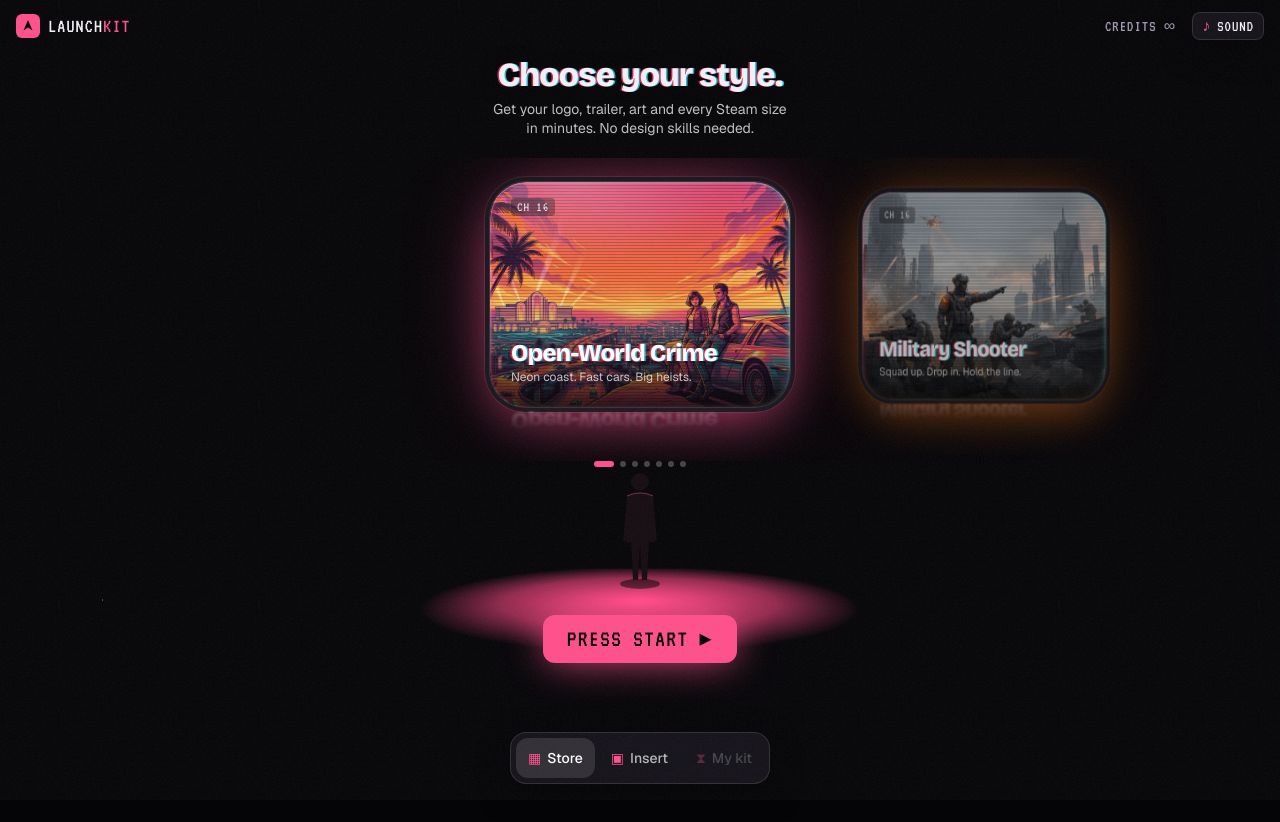
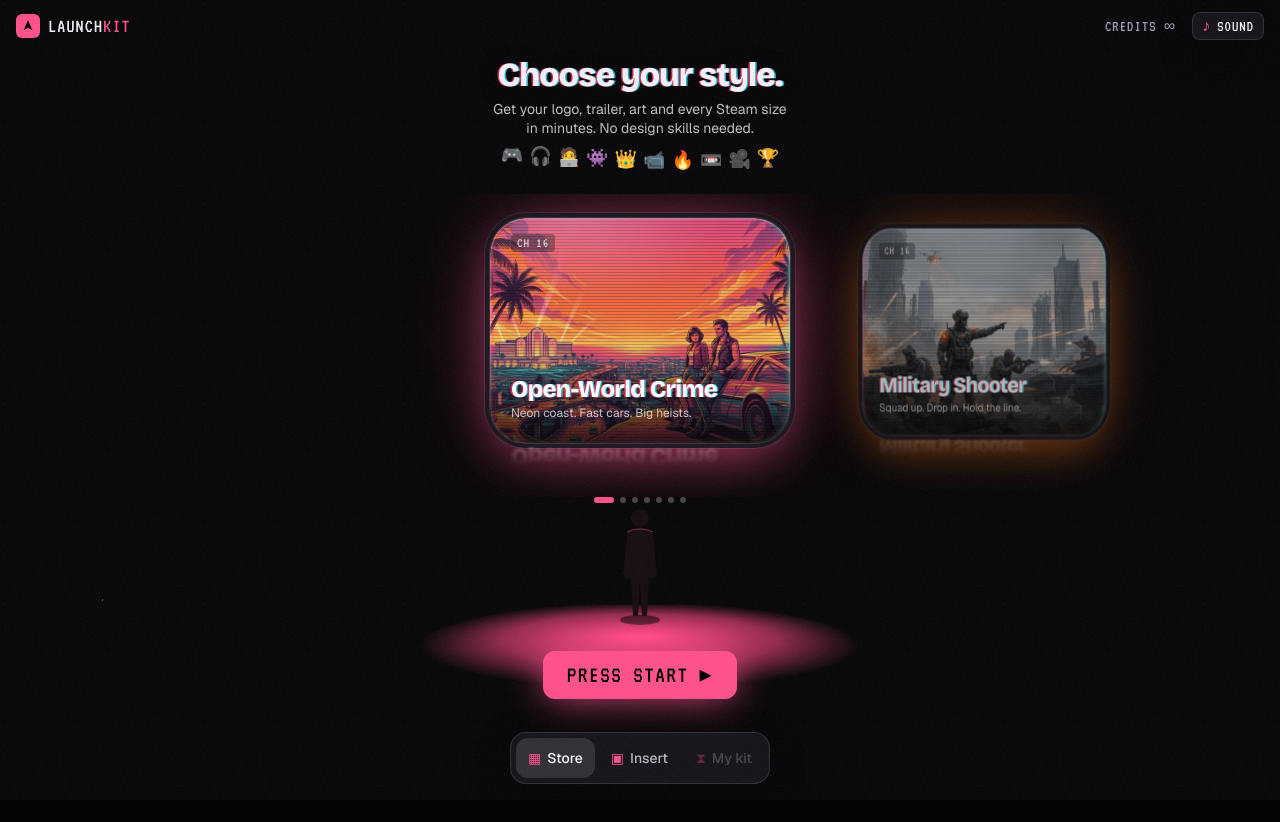
Before and after one commit to meshi6/game-launch-kit-powered-by-comfy, a Next.js app: page / in a window 1280 px wide. Shown: the top 822 px of the page. Built offline with nearby package versions, Linux system fonts and the light colour scheme.

Commit message:
Hero: floating gaming and video emoji row
Co-Authored-By: Claude Opus 5.5 <noreply@anthropic.com>

```diff
--- a/src/app/page.tsx
+++ b/src/app/page.tsx
@@ -249,6 +249,13 @@ function StoreFloor({ genre, onPick, onStart }: { genre: Genre; onPick: (g: Genr
         <h1 className="chroma font-display text-[2.1rem] leading-[0.95] font-extrabold tracking-tight">Choose your style.</h1>
         <p className="mx-auto mt-2 max-w-[19rem] text-sm leading-snug text-white/75">
           Get your logo, trailer, art and every Steam size in minutes. No design skills needed.
+        </p>
+        <p aria-hidden className="mt-2 flex justify-center gap-1.5 text-lg">
+          {["🎮", "🎧", "🧑‍💻", "👾", "👑", "📹", "🔥", "📼", "🎥", "🏆"].map((e, i) => (
+            <span key={e} className="float inline-block" style={{ animationDelay: `${i * 0.25}s` }}>
+              {e}
+            </span>
+          ))}
         </p>
       </div>
 
```
